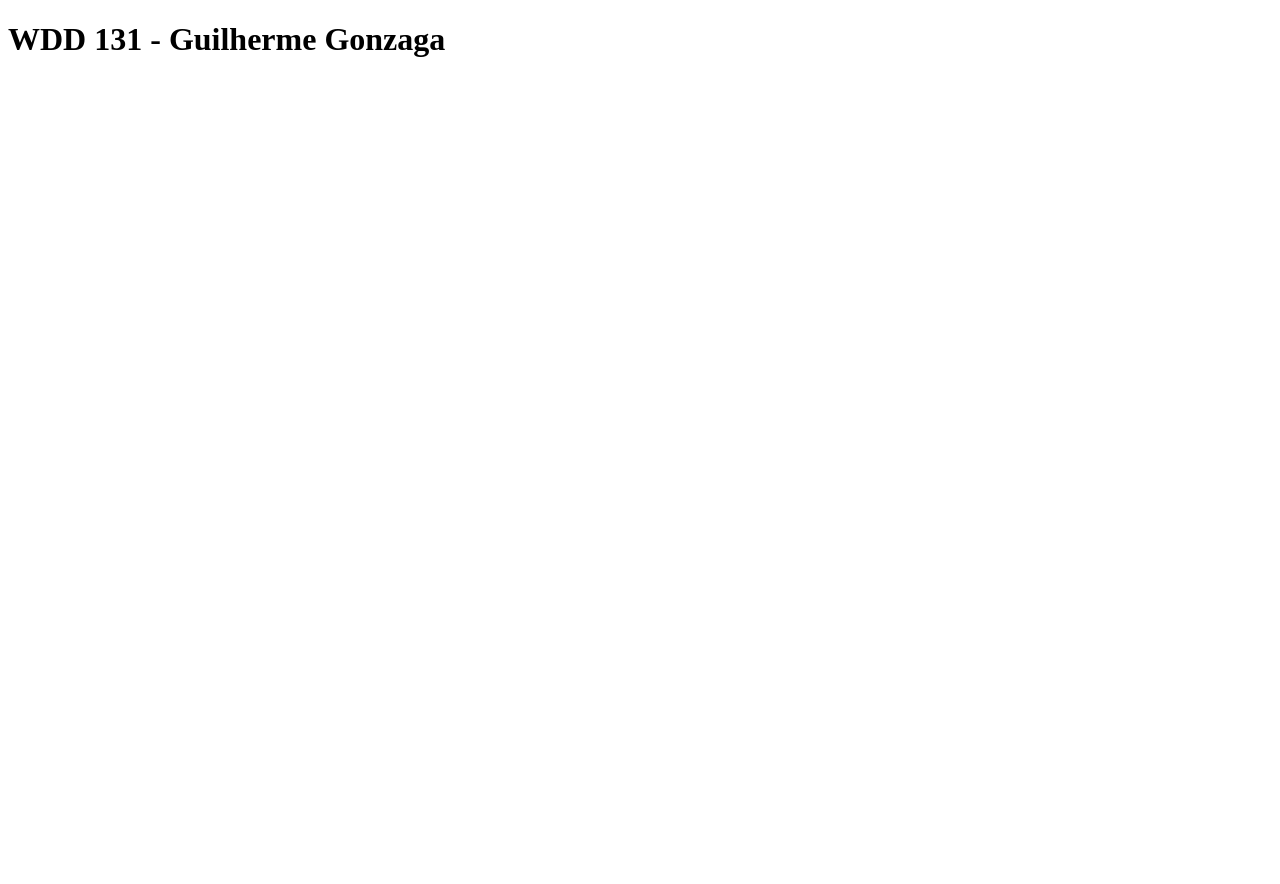
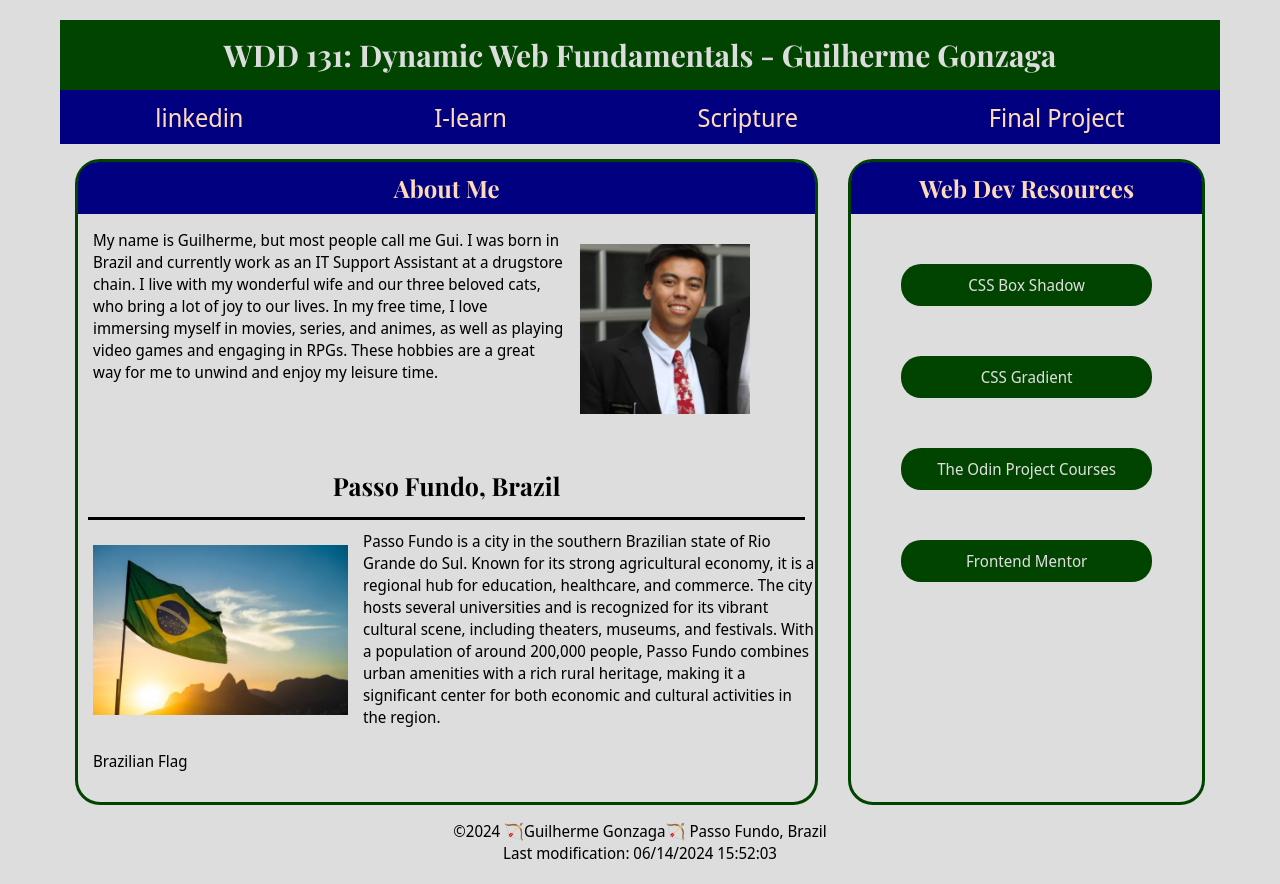
Before and after one commit to guimargonz/wdd131, a plain HTML site: page index.html in a window 1280 px wide. Before the commit the page ends 800 px from the top, so only its background shows below. Drawn offline with nearby package versions, Linux system fonts and the light colour scheme; a web font is replaced by a local one.

Commit message:
first js

```diff
--- a/index.html
+++ b/index.html
@@ -3,9 +3,71 @@
 <head>
     <meta charset="UTF-8">
     <meta name="viewport" content="width=device-width, initial-scale=1.0">
-    <title>Document</title>
+    <meta name="description" content="WDD 131 - Dynamic Web Fundamentals | Guilherme Gonzaga - This is a Home Page">
+    <meta name="Author" content="Guilherme Gonzaga">
+    <title>WDD 131 - Dynamic Web Fundamentals - Guilherme Gonzaga</title>
+    <link rel="stylesheet" href="styles/reset.css">
+    <link rel="stylesheet" href="styles/base.css">
+    <script src="scripts/getdates.js" defer></script>
 </head>
 <body>
-    <h1>WDD 131 - Guilherme Gonzaga</h1>
+    <header>
+        <h1>WDD 131: Dynamic Web Fundamentals - Guilherme Gonzaga</h1>
+        <nav>
+            <a href="https://www.linkedin.com/in/guilhermemgonzaga/">linkedin</a>
+
+            <a href="https://byui.instructure.com/">I-learn</a>
+
+            <a href="https://www.churchofjesuschrist.org/study/scriptures/bofm/1-ne/8?lang=eng&id=p12#p12">Scripture</a>
+
+            <a href="#">Final Project</a>
+        </nav>
+    </header>
+
+    <main>
+        <section class="card">
+            <h2>About Me</h2>
+            <div class="personal-info">
+                <p>My name is Guilherme, but most people call me Gui. I was born in Brazil and currently work as an IT Support Assistant at a drugstore chain. I live with my wonderful wife and our three beloved cats, who bring a lot of joy to our lives. In my free time, I love immersing myself in movies, series, and animes, as well as playing video games and engaging in RPGs. These hobbies are a great way for me to unwind and enjoy my leisure time.</p>
+                <img src="images/profile.jpg" alt="Profile Picture">
+            </div>
+
+            <h3>Passo Fundo, Brazil</h3>
+            <div class="country">
+                <div>
+                    <img src="images/brazil-flag.webp" alt="Brazilian Flag">
+                    <p class="img-name">Brazilian Flag</p>
+                </div>
+
+                <p>Passo Fundo is a city in the southern Brazilian state of Rio Grande do Sul. Known for its strong agricultural economy, it is a regional hub for education, healthcare, and commerce. The city hosts several universities and is recognized for its vibrant cultural scene, including theaters, museums, and festivals. With a population of around 200,000 people, Passo Fundo combines urban amenities with a rich rural heritage, making it a significant center for both economic and cultural activities in the region.</p>
+            </div>
+        </section>
+        <section class="card resources">
+            <h2>Web Dev Resources</h2>
+            <ul>
+                <li>
+                    <a href="https://getcssscan.com/css-box-shadow-examples">CSS Box Shadow</a>
+                </li>
+
+                <li>
+                    <a href="https://cssgradient.io">CSS Gradient</a>
+                </li>
+
+                <li>
+                    <a href="https://www.theodinproject.com/paths/foundations/courses/foundations">The Odin Project Courses</a>
+                </li>
+
+                <li>
+                    <a href="https://www.frontendmentor.io">Frontend Mentor</a>
+                </li>
+            </ul>
+        </section>
+    </main>
+    <footer>
+        <p>©<span id="currentyear"></span> 🏹Guilherme Gonzaga🏹 Passo Fundo, Brazil</p>
+
+        <p id="lastModified"></p>
+    </footer>
+
 </body>
 </html>
--- /dev/null
+++ b/scripts/getdates.js
@@ -0,0 +1,8 @@
+const currentYear = document.getElementById('currentyear');
+const lastModified = document.getElementById('lastModified');
+
+const today = new Date();
+
+currentYear.textContent = today.getFullYear();
+
+lastModified.textContent = "Last modification: " + document.lastModified;
--- /dev/null
+++ b/styles/base.css
@@ -0,0 +1,142 @@
+@import url('https://fonts.googleapis.com/css2?family=Noto+Sans+Display:ital,wght@0,100..900;1,100..900&family=Playfair+Display:ital,wght@0,400..900;1,400..900&display=swap');
+
+:root {
+    --primary-color: #004400;            /* Dark Green */
+    --secondary-color: #DDDDDD;          /* Light Gray */
+    --accent1-color: #000080;            /* Navy Blue */
+    --accent2-color: #FFDAB9;            /* Peach */
+    --nav-background-color: #000080;     /* Navy Blue */
+    --nav-link-color: #FFDAB9;           /* Peach */
+    --nav-hover-link-color: #004400;     /* Dark Green */
+    --nav-hover-background-color: #DDDDDD; /* Light Gray */
+
+    --heading-font: 'Playfair Display', serif;
+    --paragraph-font: "Noto Sans Display", sans
+}
+
+p {
+    font-family: var(--paragraph-font);
+}
+body {
+    background-color: var(--secondary-color);
+    font-family: var(--paragraph-font);
+    max-width: 1200px;
+    padding: 20px;
+    margin: 0 auto;
+}
+
+h1, h2, h3 {
+    font-family: var(--heading-font);
+}
+
+h1 {
+    background-color:var(--primary-color);
+    color: var(--secondary-color);
+    font-size: 30px;
+    display: flex;
+    justify-content: center;
+    padding: 15px;
+}
+
+h2 {
+    background-color: var(--accent1-color);
+    color: var(--accent2-color);
+    padding: 10px;
+    margin: 0;
+    border-top-left-radius: 20px;
+    border-top-right-radius: 20px;
+    text-align: center;
+}
+
+h3 {
+    font-size: 25px;
+    padding: 15px;
+    margin: 10px;
+    border-bottom: #000 solid;
+    text-align: center;
+}
+
+a {
+    color: var(--nav-link-color);
+}
+
+nav {
+    display: flex;
+    justify-content: space-around;
+    background-color: var(--nav-background-color);
+    color: var(--nav-link-color);
+    font-size: 25px;
+}
+
+nav a {
+    padding: 10px 30px;
+    transition: 0.3s;
+}
+
+nav a:hover {
+    background-color: var(--nav-hover-background-color);
+    color: var(--nav-hover-link-color);
+
+}
+
+main {
+    display: grid;
+    grid-template-columns: 2fr 1fr;
+    justify-content: center;
+}
+
+.card {
+    display: flex;
+    flex-direction: column;
+    max-width: 750px;
+    border: var(--primary-color) solid ;
+    border-radius: 25px;
+    margin: 15px;
+    padding: 0  0 15px;
+
+}
+
+.card img {
+    max-height: 200px;
+    padding: 15px;
+}
+
+.personal-info {
+    display: grid;
+    grid-template-columns: 2fr 1fr;
+    max-width: 100%;
+    padding: 15px;
+}
+
+
+.card.resources a{
+    display: flex;
+    justify-content: center;
+    align-items: center;
+    margin: 50px;
+    padding: 10px;
+    border-radius: 20px;
+    color: var(--secondary-color);
+    background-color:  var(--primary-color);
+    transition: ease-in-out 0.3s;
+}
+
+.card.resources a:hover {
+    color: var(--accent2-color);
+    background-color: var(--accent1-color);
+}
+
+.country {
+    display: flex;
+}
+
+.country div p{
+    padding: 15px;
+}
+
+footer {
+    display: flex;
+    flex-direction: column;
+    justify-content: center;
+    align-items: center;
+}
--- /dev/null
+++ b/styles/reset.css
@@ -0,0 +1,13 @@
+* {
+    margin: 0;
+    padding: 0;
+    box-sizing: border-box;
+}
+
+a {
+    text-decoration: none;
+}
+
+ul {
+    list-style: none;
+}
```
Also changed, not shown: images/brazil-flag.webp (added), images/profile.jpg (added).
